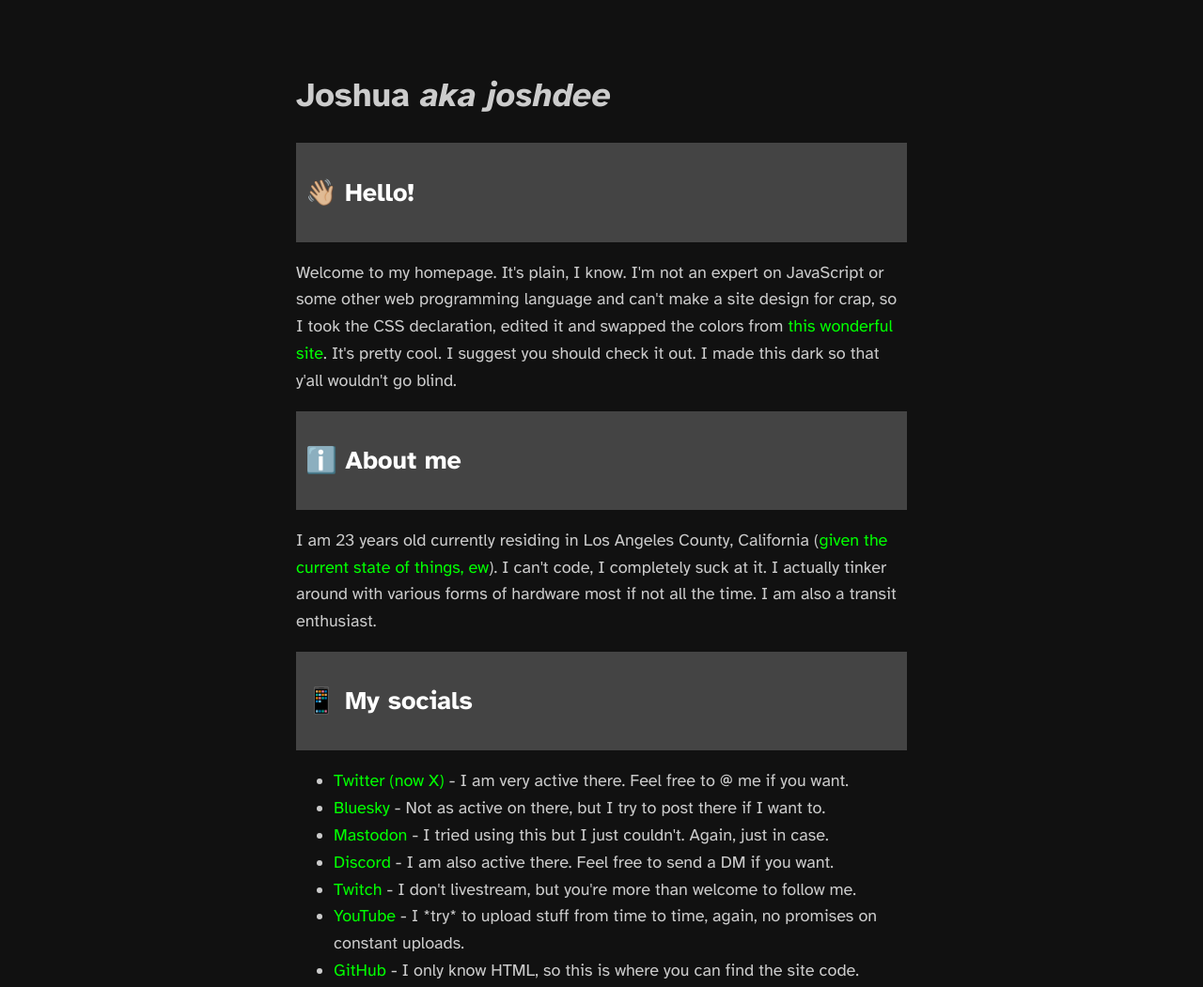
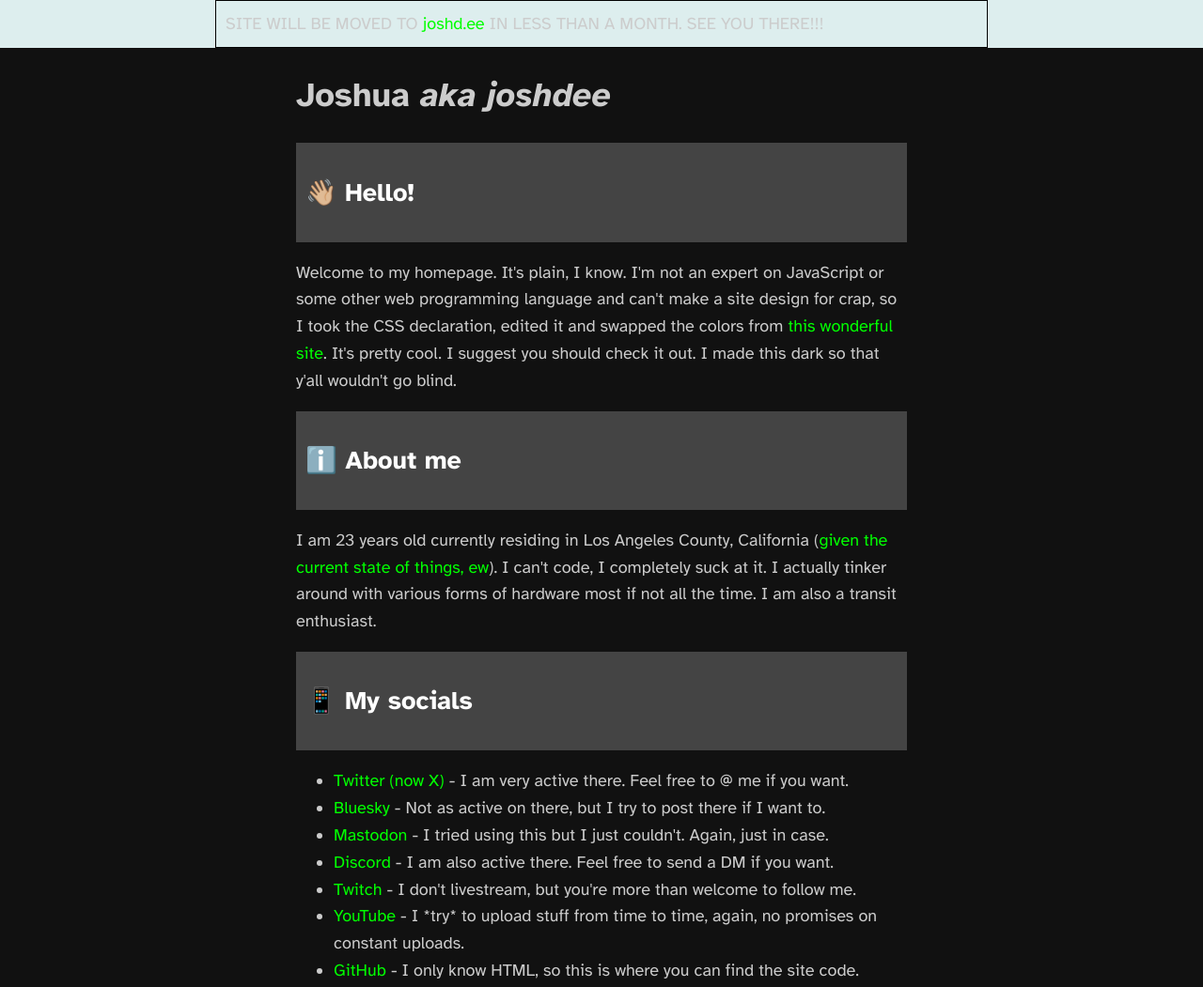
Before and after one commit to joshdee/joshdee.xyz, a plain HTML site: page index.html in a window 1280 px wide. Shown: the top 1051 px of the page at 94% size. Drawn offline with Linux system fonts and the light colour scheme.

Commit message:
SITE DOMAIN MIGRATION

```diff
--- a/index.html
+++ b/index.html
@@ -19,6 +19,19 @@
             padding: 10px;
             font-family: 'Atkinson Hyperlegible', sans-serif;
         }
+	div#banner {
+       position: absolute;
+       top: 0;
+       left: 0;
+       background-color: #DDEEEE;
+       width: 100%;
+     }
+	div#banner-content {
+       width: 800px;
+       margin: 0 auto;
+       padding: 10px;
+       border: 1px solid #000;
+     }
         h1, h2 {
             font-family: 'Atkinson Hyperlegible', sans-serif;
             line-height: 1.5;
@@ -66,6 +79,11 @@
     </style>
 </head>
 <body>
+	<div id="banner">
+    	<div id="banner-content">
+   	 SITE WILL BE MOVED TO <a href="https://joshd.ee">joshd.ee</a> IN LESS THAN A MONTH. SEE YOU THERE!!!
+   	 </div>
+  	</div>
     <header>
         <h1>Joshua <em>aka joshdee</em></h1>
     </header>
```
